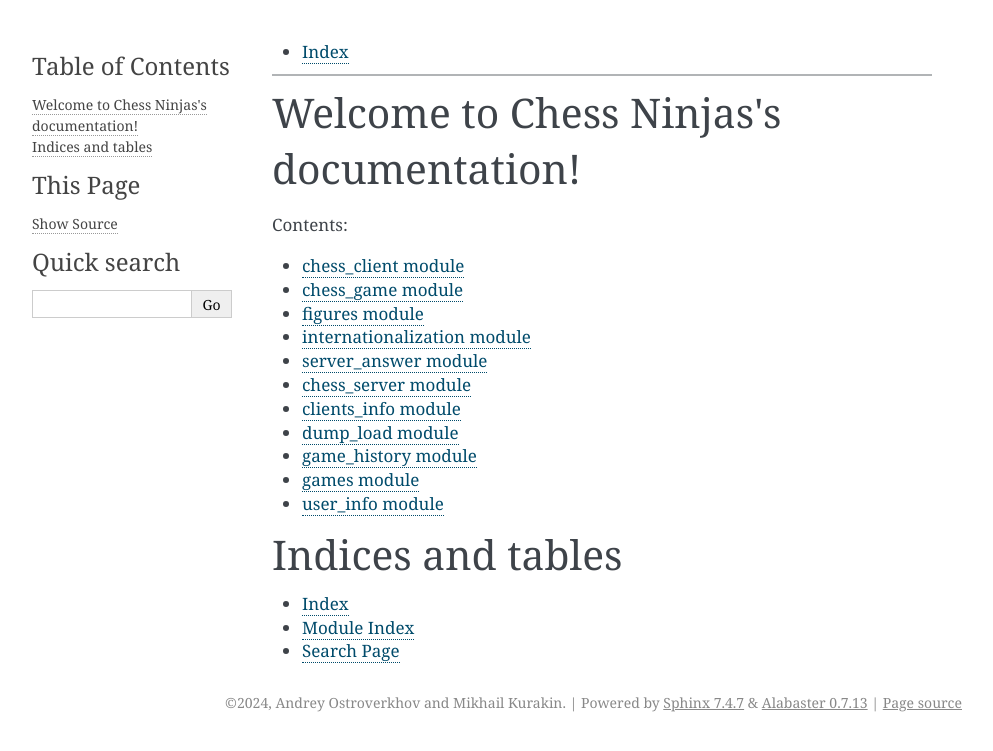
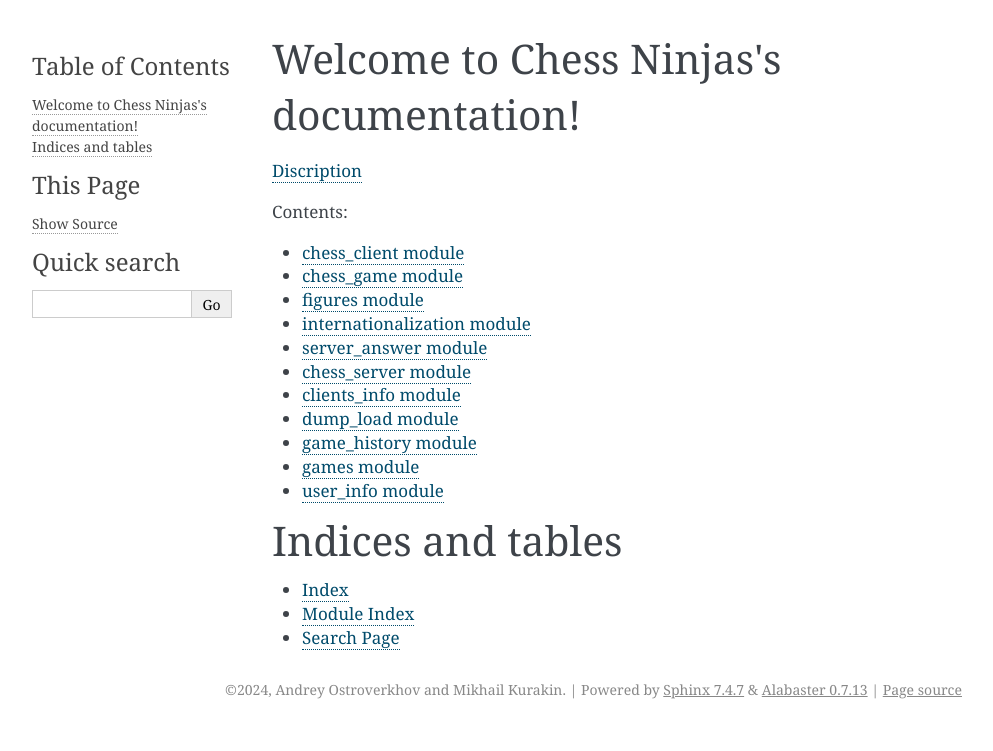
Before and after one commit to OstroverkhovAndrey/chess, a Sphinx documentation site: the page built from docs/source/index.rst, in a window 1280 px wide. Shown: the top 751 px of the page, without its empty margins (148-1141 px from the left). Built offline with Sphinx 7.4.7, drawn with Linux system fonts in a browser that asks for light colours.

Commit message:
DOCUMENTATION-0001: Base of discription

```diff
--- /dev/null
+++ b/docs/source/_static/discription.html
@@ -0,0 +1,4 @@
+
+<!DOCTYPE html>
+
+Здесь будет описание игры.
--- a/docs/source/index.rst
+++ b/docs/source/index.rst
@@ -3,11 +3,12 @@
    You can adapt this file completely to your liking, but it should at least
    contain the root `toctree` directive.
 
-* :ref:`genindex`
-================
+
 
 Welcome to Chess Ninjas's documentation!
 =================================
+
+`Discription <_static/discription.html>`_
 
 .. toctree::
    :maxdepth: 4
```
